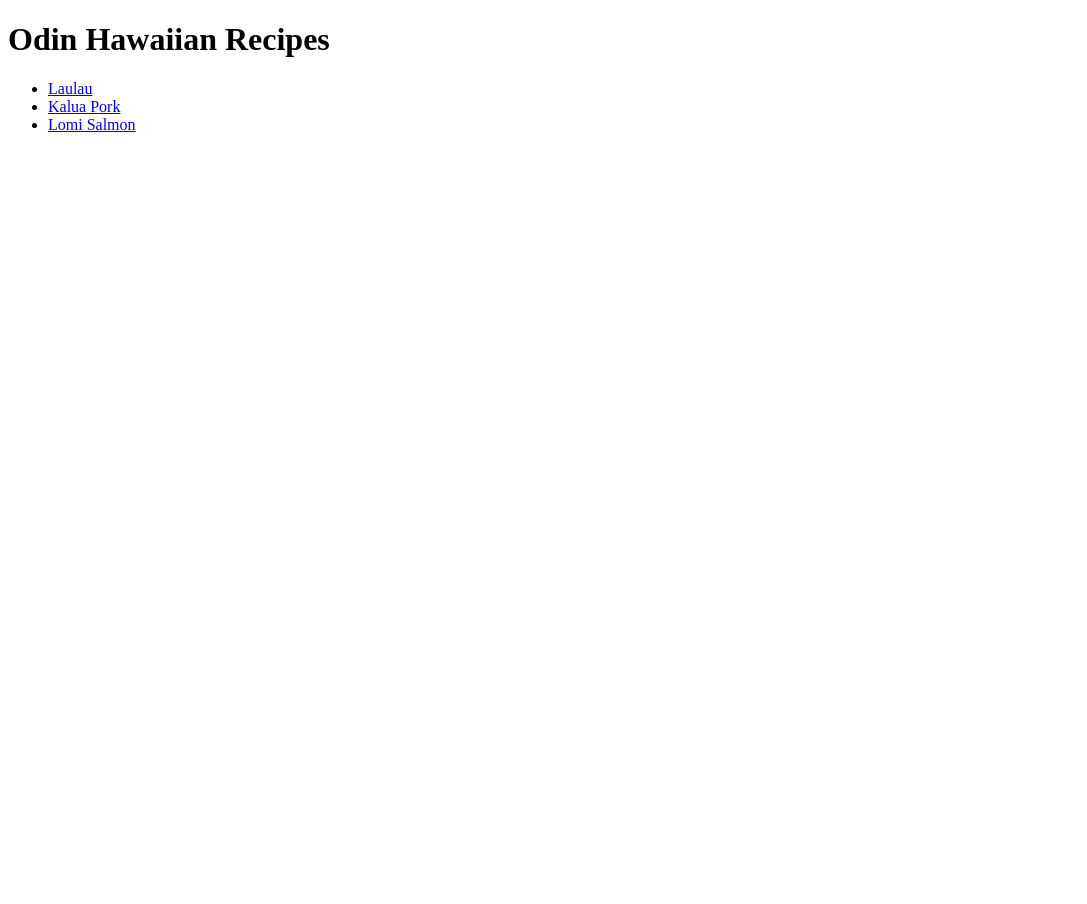
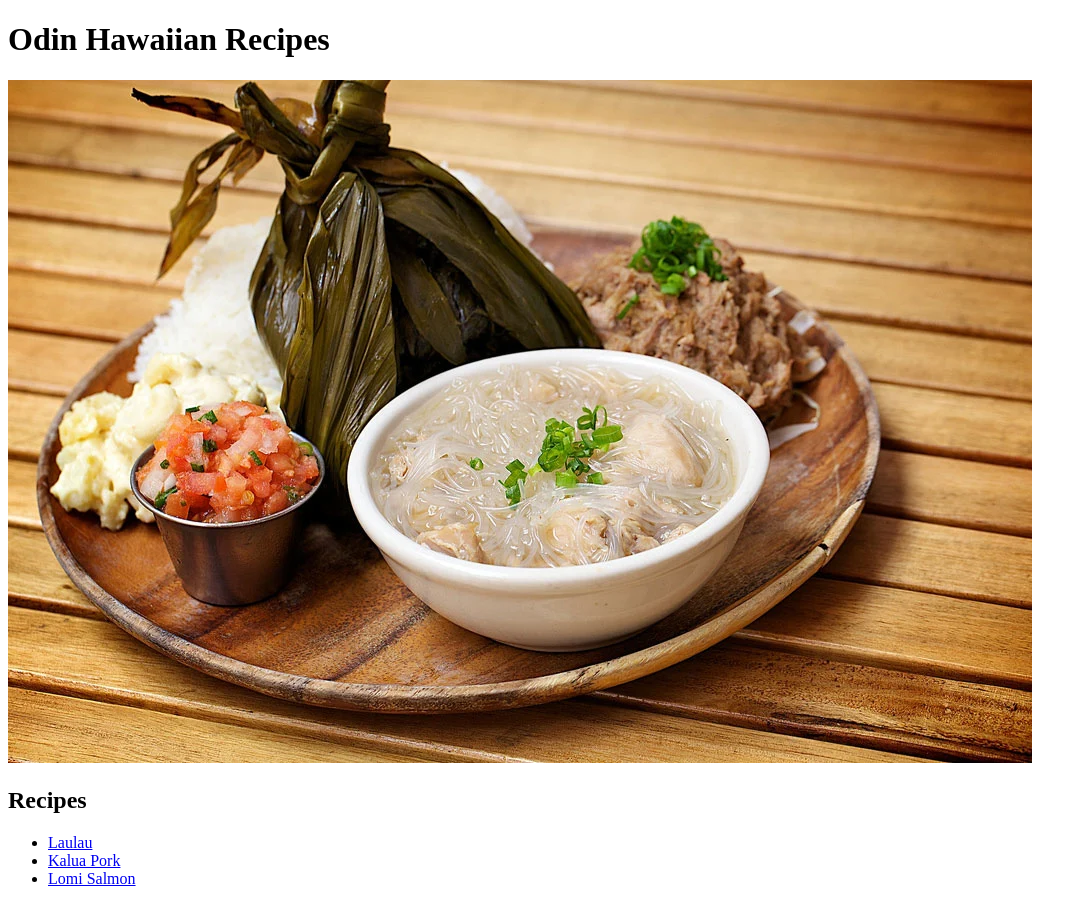
Before and after one commit to Fabi808/odin-recipes, a plain HTML site: page index.html in a window 1280 px wide. Shown: the whole page, without its empty margins (0-1087 px from the left). Before the commit the page ends 800 px from the top, so only its background shows below. Drawn offline with Linux system fonts and the light colour scheme.

Commit message:
Add a directory for food images and added an image to home screen

```diff
--- a/index.html
+++ b/index.html
@@ -9,11 +9,15 @@
 <body>
     <h1>Odin Hawaiian Recipes</h1>
 
+    <img src="img/hawaiian-food.webp" alt="A spread of traditional Hawaiian food.">
+
+    <h2>Recipes</h2>
     <ul>
         <li><a href="recipes/laulau.html">Laulau</a></li>
         <li><a href="recipes/kaluapork.html">Kalua Pork</a></li>
         <li><a href="recipes/lomisalmon.html">Lomi Salmon</a></li>
     </ul>
 
+
 </body>
 </html>
```
Also changed, not shown: img/hawaiian-food.webp (added), img/laulau.jpg (added).
